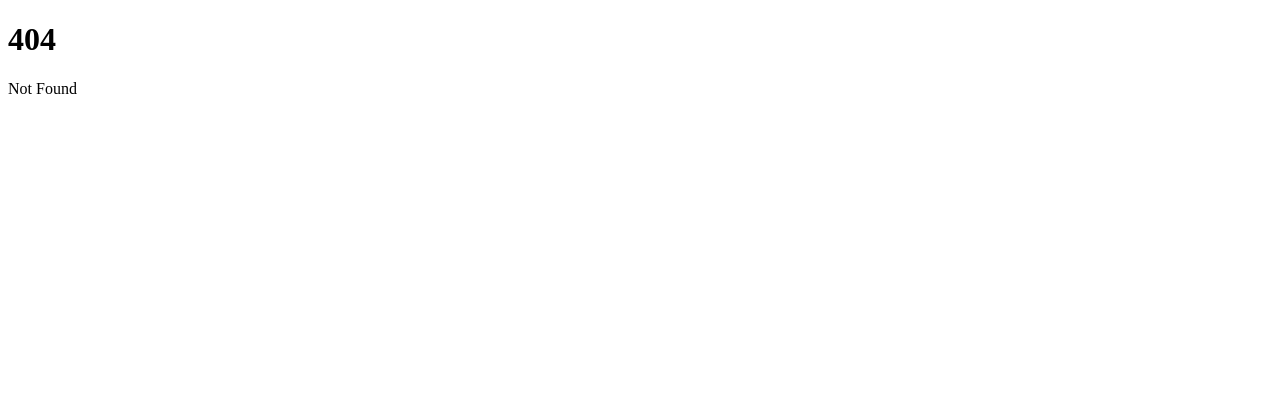
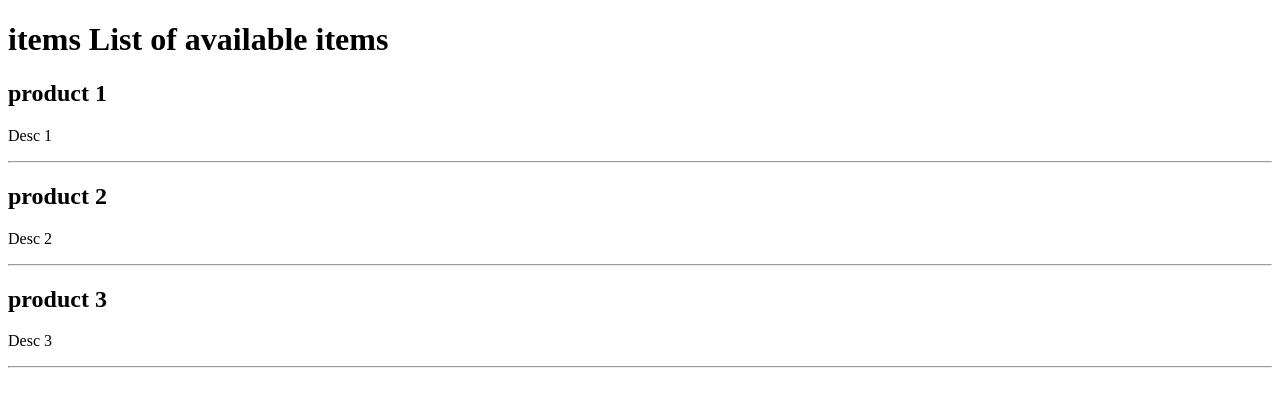
Before and after one commit to TLRKiliann/sveltekit-tutorial, a SvelteKit app in the folder sk-loading-data/: page /items in a window 1280 px wide. Before the commit this address had no page. Shown: the top 406 px of the page. Built offline with nearby package versions, Linux system fonts and the light colour scheme; data requests are answered from the project's data file.

Commit message:
new folder created with items

```diff
--- /dev/null
+++ b/sk-loading-data/src/routes/items/+page.server.js
@@ -0,0 +1,11 @@
+export const load = async (serverLoadEvent) => {
+	console.log("Load function called in page.server.js");
+	const { fetch } = serverLoadEvent;
+	const title = "List of available items"
+	const res = await fetch('http://localhost:4000/items')
+	const items = await res.json()
+	return {
+		title,
+		items
+	}
+}
--- /dev/null
+++ b/sk-loading-data/src/routes/items/+page.svelte
@@ -0,0 +1,14 @@
+<script>
+  export let data;
+  const items = data.items;
+</script>
+
+<h1>items {data.title}</h1>
+
+{#each items as product}
+  <div>
+    <h2>{product.title}</h2>
+    <p>{product.description}</p>
+    <hr />
+  </div>
+{/each}
```
